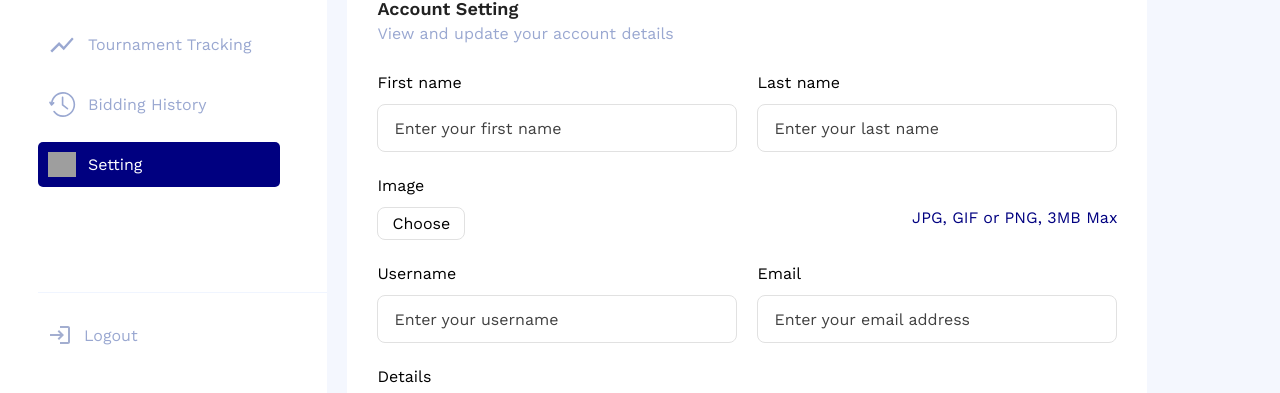
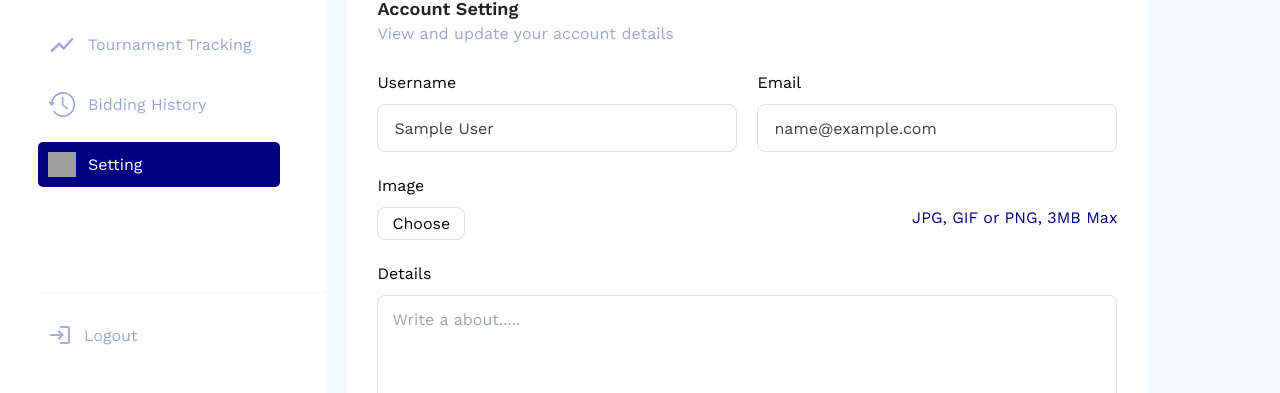
Before and after one commit to MamtazDev/venus, a React (Vite) app: page /setting in a window 1280 px wide. Shown: the part 237-630 px from the top of the page. Built offline with nearby package versions, Linux system fonts and the light colour scheme; no server answers; sample sign-in values are in the browser's storage; grey boxes are pictures that could not be loaded.

Commit message:
some changes done

```diff
--- /dev/null
+++ b/src/api/publicApiInstance.js
@@ -0,0 +1,11 @@
+import axios from "axios";
+
+const customHeaders = {
+  "Content-Type": "application/json",
+};
+
+const PUBLIC_API_AXIOS = axios.create({
+  baseURL: `${import.meta.env.VITE_PUBLIC_API_URL}`,
+});
+
+export default PUBLIC_API_AXIOS;
--- /dev/null
+++ b/src/api/publicApis.js
@@ -0,0 +1,8 @@
+import PUBLIC_API_AXIOS from "./publicApiInstance";
+
+export const getAllPublicLeagues = async () => {
+  const response = PUBLIC_API_AXIOS.get(
+    `/v3/football/leagues?api_token=${import.meta.env.VITE_PUBLIC_API_TOKEN}`,
+  );
+  return response;
+};
--- a/src/components/League/Setting/General/General.jsx
+++ b/src/components/League/Setting/General/General.jsx
@@ -45,7 +45,9 @@ const General = ({ leagueBasicInfo }) => {
           <input
             type="text"
             className="  w-full border-0 py-10 ps-20 font-sans text-sm text-[#000] bg-light_sky mt-[15px] cursor-copy"
-            value={`https://calcuttaleague.com/joinLeague?inviteCode=${leagueBasicInfo?.inviteCode}`}
+            value={`${
+              import.meta.env.VITE_MAIN_WEBSITE
+            }/joinLeague?inviteCode=${leagueBasicInfo?.inviteCode}`}
           />
         </div>
       </div>
--- a/src/components/SettingPagte/Acount.jsx
+++ b/src/components/SettingPagte/Acount.jsx
@@ -1,8 +1,17 @@
-import { useRef, useState } from "react";
+import { useContext, useEffect, useRef, useState } from "react";
 import delet from "../../assets/icons/delete1.png";
+import axios from "axios";
+import { AuthContext } from "../../contexts/AuthProvider";
 const Acount = () => {
   const fileInputRef = useRef(null);
+
+  const { user } = useContext(AuthContext);
+
   const [selectedFile, setSelectedFile] = useState(null);
+  const [countryNames, setCountryNames] = useState([]);
+
+  const [userInfo, setUserInfo] = useState({});
+  const [editedInfo, setEditedInfo] = useState({});
 
   const handleChooseButtonClick = () => {
     fileInputRef.current.click();
@@ -26,6 +35,41 @@ const Acount = () => {
     fileInputRef.current.value = ""; // Clear the file input
   };
 
+  const handleInputChange = (e) => {
+    const { name, value } = e.target;
+    setUserInfo({ ...userInfo, [name]: value });
+    setEditedInfo({ ...editedInfo, [name]: value });
+  };
+
+  console.log(userInfo, "userInfo");
+
+  useEffect(() => {
+    const userData = {
+      name: user?.name,
+      email: user?.email,
+      country: user?.country,
+      gender: user?.gender,
+      image: user?.image,
+      details: user?.details,
+      phoneNumber: user?.phoneNumber,
+    };
+
+    setUserInfo(userData);
+  }, [user]);
+
+  useEffect(() => {
+    axios
+      .get(
+        "https://gist.githubusercontent.com/anubhavshrimal/75f6183458db8c453306f93521e93d37/raw/f77e7598a8503f1f70528ae1cbf9f66755698a16/CountryCodes.json",
+      )
+      .then(function (response) {
+        setCountryNames(response.data);
+      })
+      .catch(function (error) {
+        console.log(error);
+      });
+  }, []);
+
   return (
     <>
       <div className="bg-white p-30 max-w-[800px] w-[100%]">
@@ -33,8 +77,8 @@ const Acount = () => {
         <p className="text4 mb-[30px] mt-[5px]" style={{ color: "#9AA8D1" }}>
           View and update your account details
         </p>
-        <form action="" className="flex flex-col gap-[24px]">
-          <div className="grid lg:grid-cols-2 grid-cols-1 gap-20">
+        <form className="flex flex-col gap-[24px]">
+          {/* <div className="grid lg:grid-cols-2 grid-cols-1 gap-20">
             <div>
               <label className="">First name</label>
               <input
@@ -50,6 +94,30 @@ const Acount = () => {
                 required
                 type="text"
                 placeholder="Enter your last name"
+                className=" opacity-100 border border-[#E1E1E1] w-full input_field input mt-[12px]"
+              />
+            </div>
+          </div> */}
+          <div className="grid lg:grid-cols-2 grid-cols-1 gap-20">
+            <div>
+              <label className="">Username</label>
+              <input
+                required
+                type="text"
+                placeholder="Enter your username"
+                className="border border-[#E1E1E1] w-full input_field input mt-[12px] opacity-100"
+                name="name"
+                value={userInfo?.name}
+                onChange={handleInputChange}
+              />
+            </div>
+            <div>
+              <label className="">Email</label>
+              <input
+                required
+                value={userInfo?.email}
+                type="text"
+                placeholder="Enter your email address"
                 className=" opacity-100 border border-[#E1E1E1] w-full input_field input mt-[12px]"
               />
             </div>
@@ -96,7 +164,7 @@ const Acount = () => {
             </div>
           </div>
 
-          <div className="grid lg:grid-cols-2 grid-cols-1 gap-20">
+          {/* <div className="grid lg:grid-cols-2 grid-cols-1 gap-20">
             <div>
               <label className="">Username</label>
               <input
@@ -115,13 +183,14 @@ const Acount = () => {
                 className=" opacity-100 border border-[#E1E1E1] w-full input_field input mt-[12px]"
               />
             </div>
-          </div>
+          </div> */}
 
           <div className="">
             <div>
               <label className="">Details</label>
               <textarea
                 required
+                value={userInfo?.details ? userInfo?.details : ""}
                 type="text"
                 placeholder="Write a about....."
                 className="border border-[#E1E1E1] h-[139px] w-full  p-14 rounded-8     mt-[12px]"
@@ -136,6 +205,7 @@ const Acount = () => {
                 required
                 type="number"
                 placeholder="Enter your number"
+                value={userInfo?.phoneNumber}
                 className=" opacity-100 border border-[#E1E1E1] w-full input_field input mt-[12px]"
               />
             </div>
@@ -147,11 +217,18 @@ const Acount = () => {
                 >
                   <span className="label-text pt-0 pb-0">Location</span>
                 </div>
-                <select className="w-full opacity-[0.3] select border-none  mt-[12px]">
-                  <option selected>USA</option>
-                  <option selected>USA</option>
-                  <option selected>USA</option>
-                  <option selected>USA</option>
+                <select className="w-full select border-none  mt-[12px]">
+                  {countryNames &&
+                    countryNames?.length > 0 &&
+                    countryNames.map((item, idx) => (
+                      <option
+                        selected={item?.name === userInfo?.country}
+                        value={item?.name}
+                        key={idx}
+                      >
+                        {item?.name}
+                      </option>
+                    ))}
                 </select>
               </label>
             </div>
--- a/src/pages/DashBoard/DashBoard.jsx
+++ b/src/pages/DashBoard/DashBoard.jsx
@@ -3,6 +3,7 @@ import NoFoundData from "../../components/NoFoundData/NoFoundData";
 import { useEffect, useState } from "react";
 import { createLeague, getUserLeaguesInfo, joinLeague } from "../../api/league";
 import Swal from "sweetalert2";
+import { getAllPublicLeagues } from "../../api/publicApis";
 const DashBoard = () => {
   const [userLeagueDatas, setUserLeagueDatas] = useState([]);
   const [pastLeagueDatas, setPastLeagueDatas] = useState([]);
@@ -105,8 +106,20 @@ const DashBoard = () => {
     }
   };
 
+  const fetchPublicLeagueInfo = async () => {
+    const res = await getAllPublicLeagues();
+    console.log(res, "reeesasdf");
+  };
+
   useEffect(() => {
     fetchUserLeagueInfo();
+    fetchPublicLeagueInfo();
+
+    // fetch(
+    //   "https://api.sportmonks.com/v3/football/leagues?api_token=7c0V4CPUaauLeyRb8LjqaCdLZxidiGvmUOd7P1PWTPUiasZLNzX1TRFgOMzD",
+    // )
+    //   .then((res) => res.json())
+    //   .then((data) => console.log(data, "dfkfskfj"));
   }, []);
   return (
     <div>
--- a/vite.config.js
+++ b/vite.config.js
@@ -4,4 +4,7 @@ import react from "@vitejs/plugin-react-swc";
 // https://vitejs.dev/config/
 export default defineConfig({
   plugins: [react()],
+  server: {
+    port: 3000,
+  },
 });
```
Also changed, not shown: 1 other file (tests, documents, lock files or other folders).
